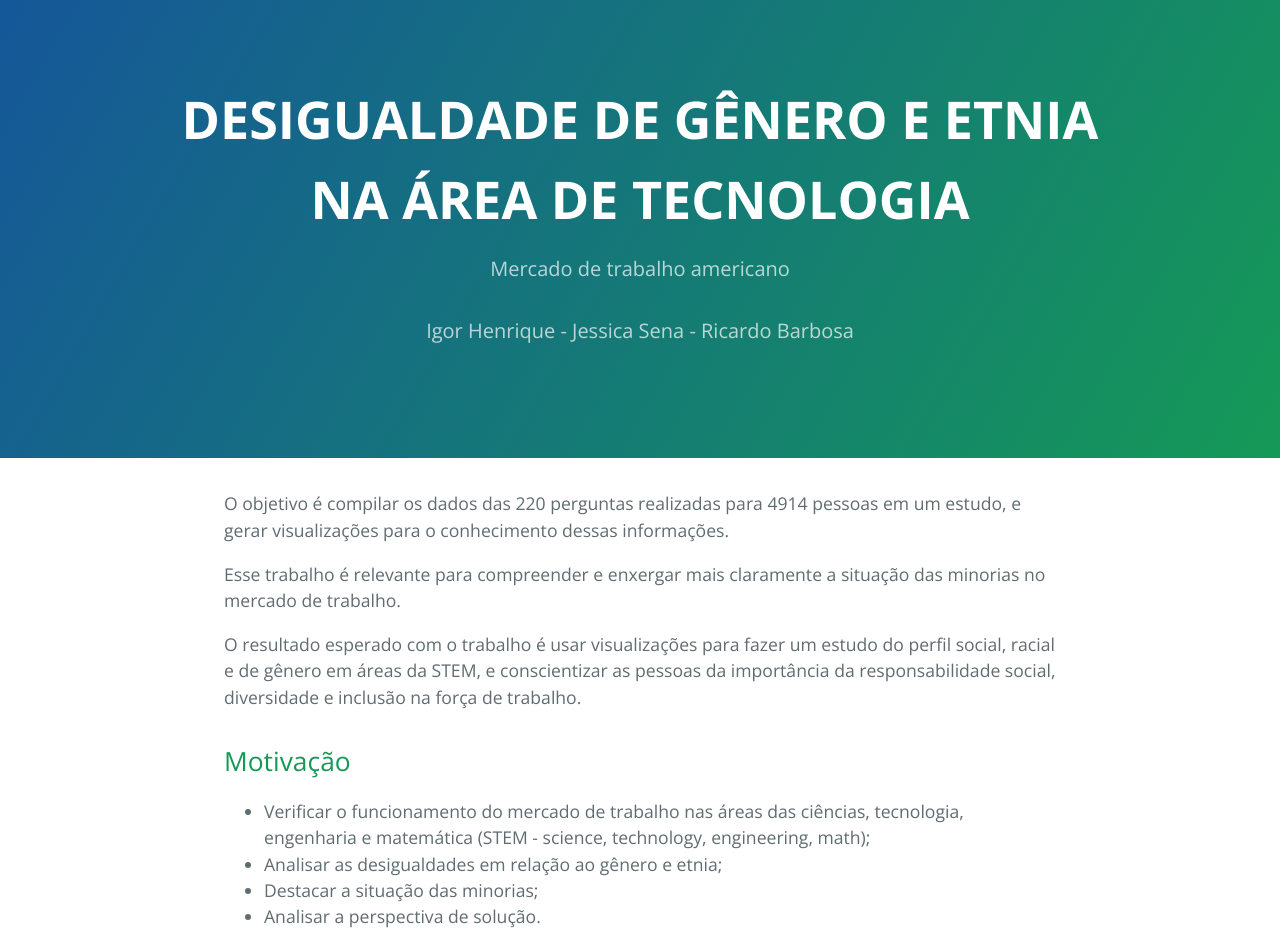
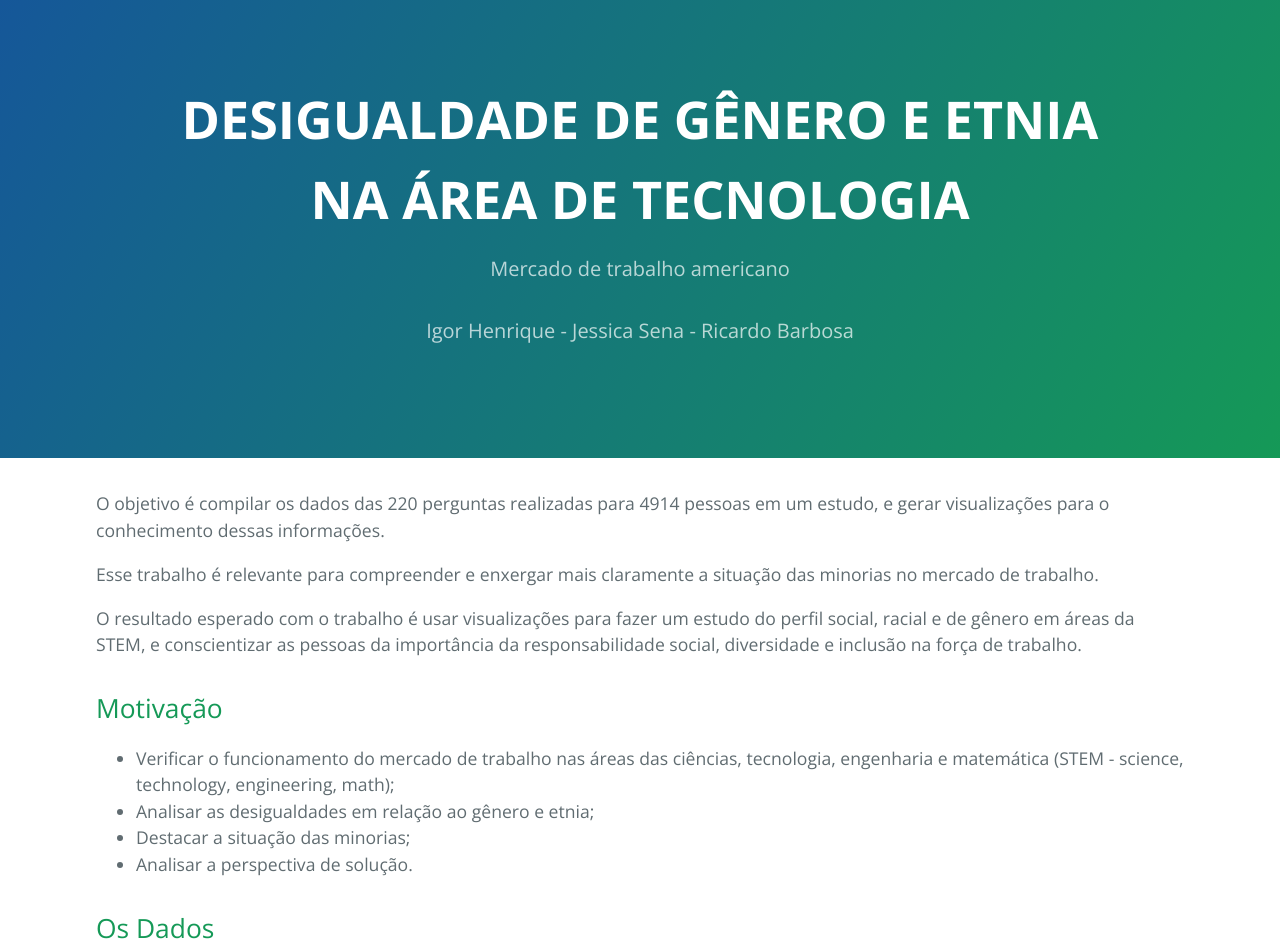
Before and after one commit to ricardobf/ricardobf.me, a Jekyll site: the page built from index.md, in a window 1280 px wide. Shown: the top 952 px of the page. Built offline with Jekyll 4.4.1, drawn with Linux system fonts in a browser that asks for light colours.

Commit message:
Test graphs.

```diff
--- a/_sass/jekyll-theme-cayman.scss
+++ b/_sass/jekyll-theme-cayman.scss
@@ -167,7 +167,7 @@ a {
   }
 
   @include large {
-    max-width: 64rem;
+    max-width: 100rem;
     padding: 2rem 6rem;
     margin: 0 auto;
     font-size: 1.1rem;
```
